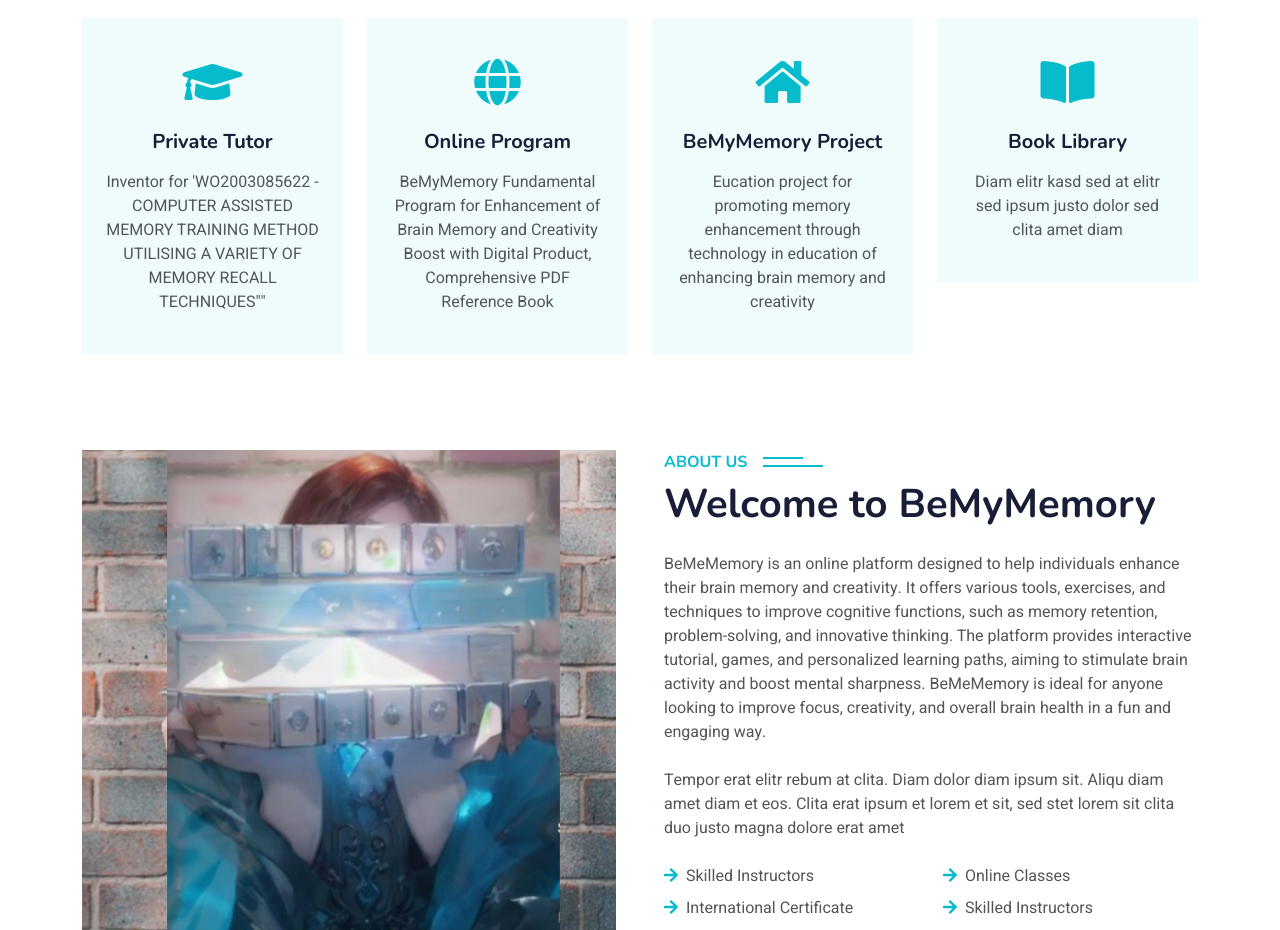
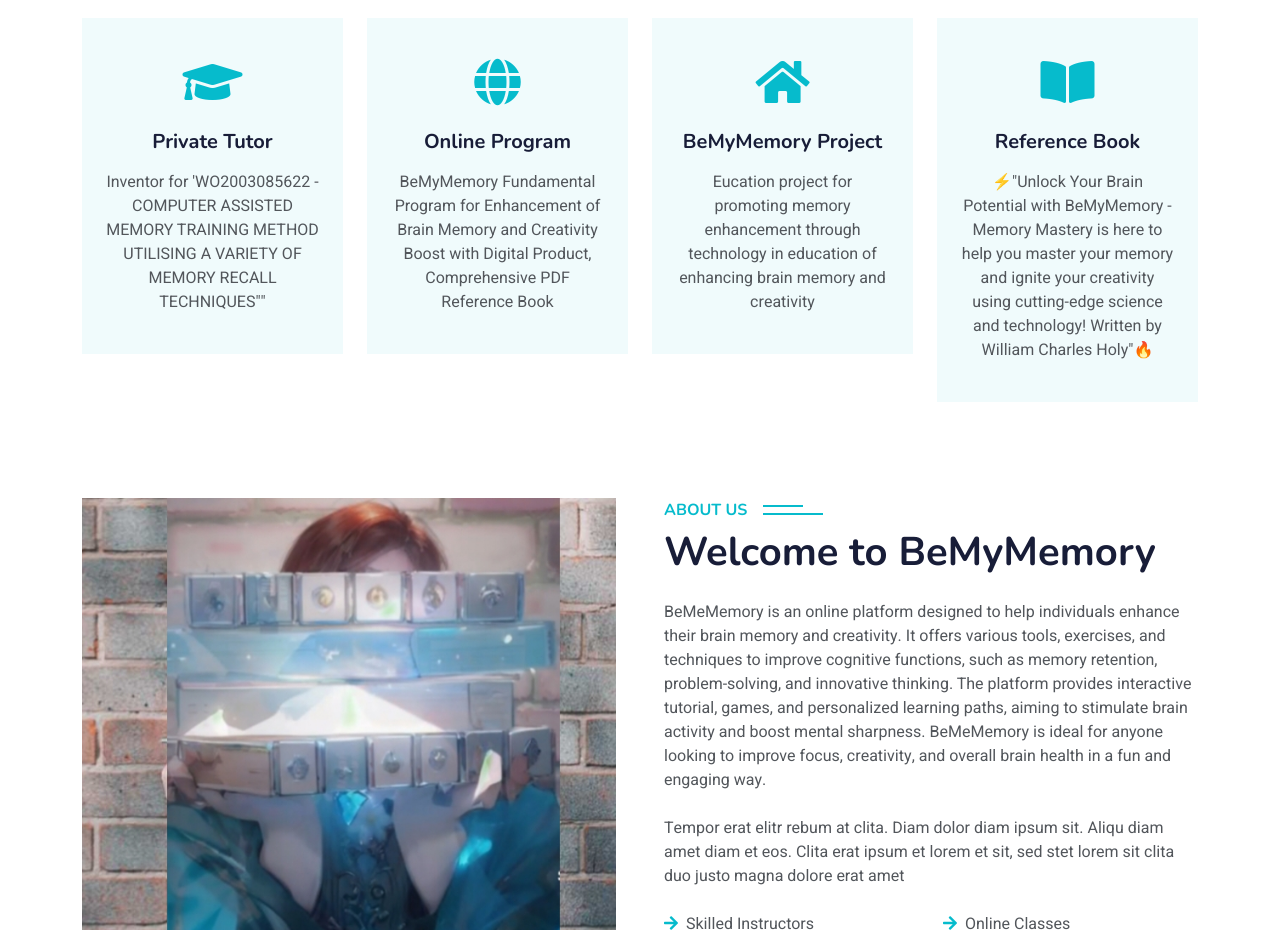
Before and after one commit to WilliamCharlesHoly/BeMyMemoryOnlineLearning, a plain HTML site: page index.html in a window 1280 px wide. Shown: the part 1860-2790 px from the top of the page. Drawn offline with nearby package versions, Linux system fonts and the light colour scheme.

Commit message:
Update index.html

```diff
--- a/index.html
+++ b/index.html
@@ -146,8 +146,8 @@
                     <div class="service-item text-center pt-3">
                         <div class="p-4">
                             <i class="fa fa-3x fa-book-open text-primary mb-4"></i>
-                            <h5 class="mb-3">Book Library</h5>
-                            <p>Diam elitr kasd sed at elitr sed ipsum justo dolor sed clita amet diam</p>
+                            <h5 class="mb-3">Reference Book</h5>
+                            <p> ⚡"Unlock Your Brain Potential with BeMyMemory - Memory Mastery is here to help you master your memory and ignite your creativity using cutting-edge science and technology! Written by William Charles Holy"🔥 </p>
                         </div>
                     </div>
                 </div>
```
